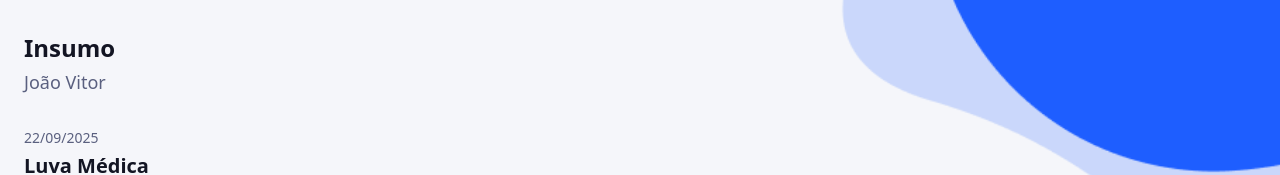
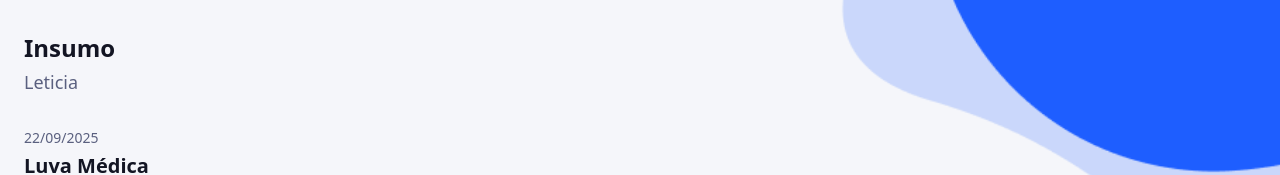
Before and after one commit to luyz-gusta/Dasa-Web, a Next.js app: page /view-material in a window 1280 px wide. Shown: the top 175 px of the page. Built offline with nearby package versions, Linux system fonts and the light colour scheme.

Commit message:
refactor: mudando nome do mock

```diff
--- a/src/app/(protected)/view-material/page.tsx
+++ b/src/app/(protected)/view-material/page.tsx
@@ -15,7 +15,7 @@ const generateRandomCode = () => {
 // Dados mockados baseados na imagem
 const materialData = {
   insumo: "Luva Médica",
-  responsavel: "João Vitor",
+  responsavel: "Leticia",
   data: "22/09/2025",
   tipo: "EPI - Equipamento de proteção Individual",
   local: "Hospital São Luiz",
```
